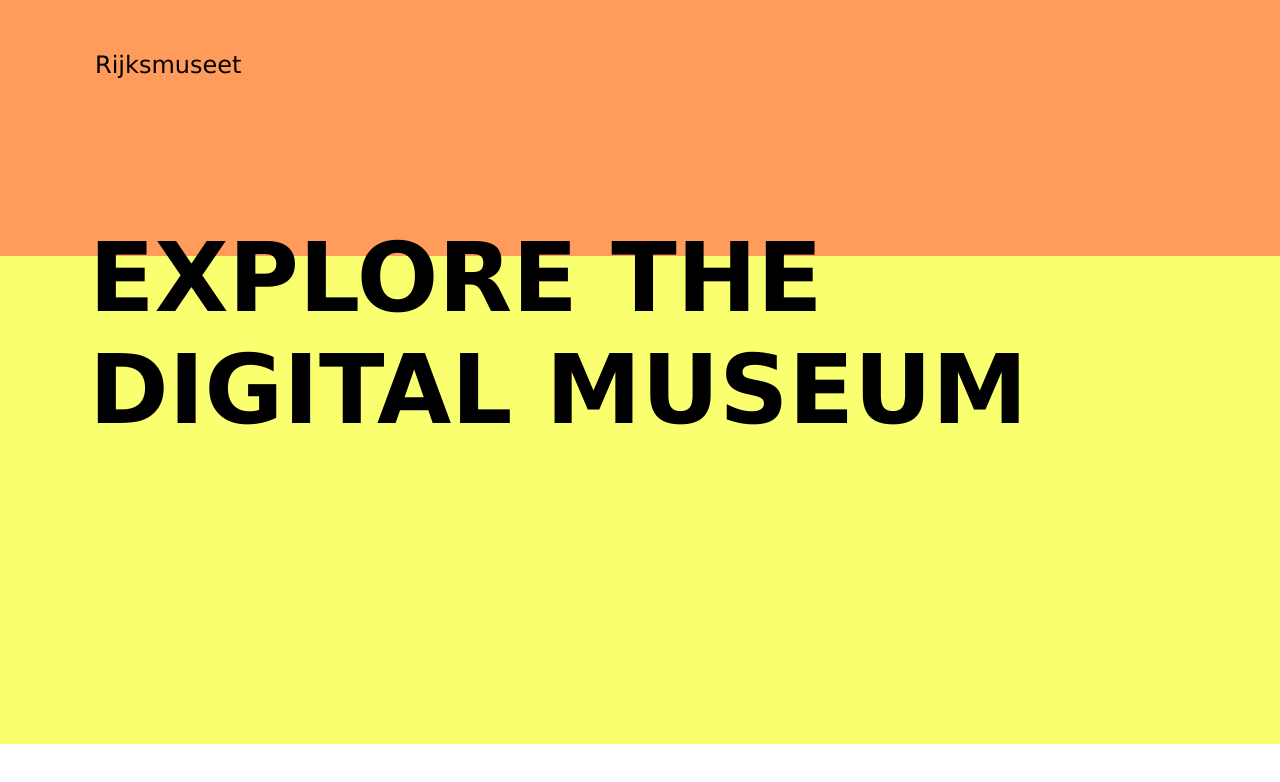
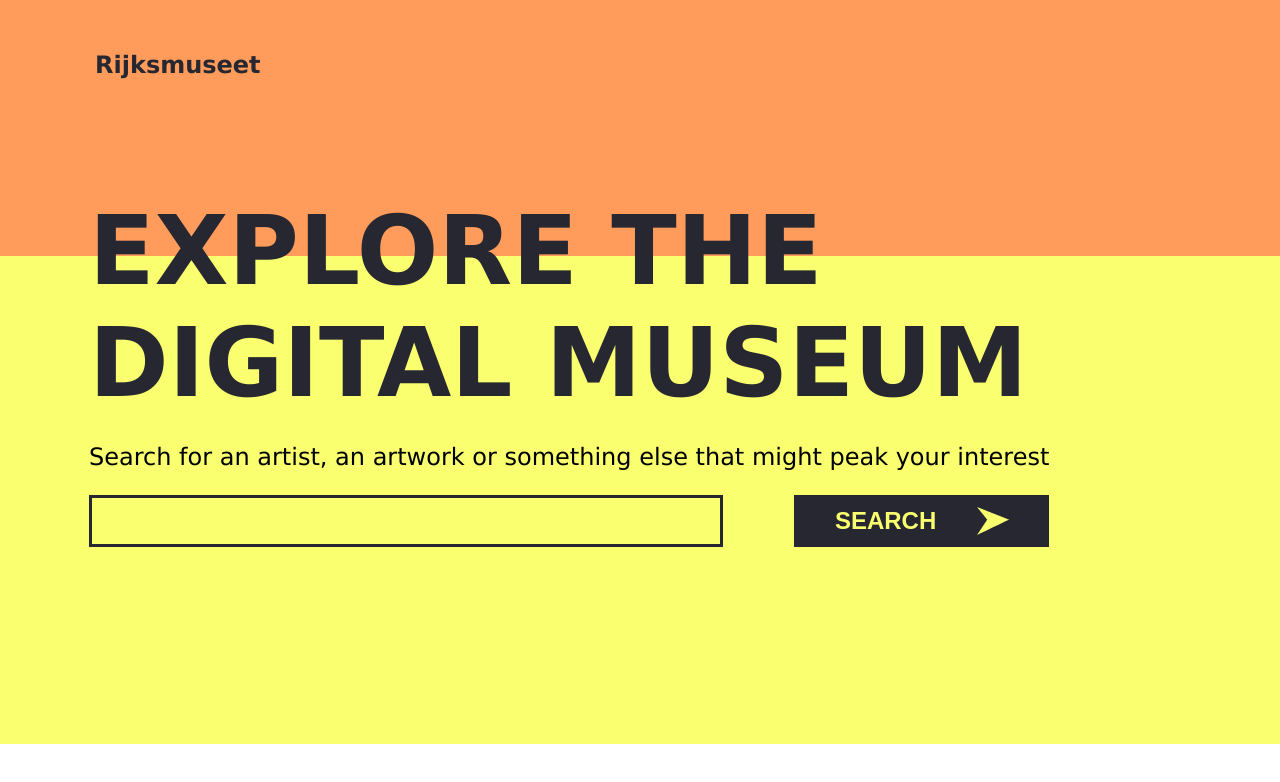
Before and after one commit to feliciaseg/digital-museum, a React (Create React App) app: page / in a window 1280 px wide. Shown: the top 782 px of the page. Built offline with nearby package versions, Linux system fonts and the light colour scheme.

Commit message:
''landing'' component done

```diff
--- /dev/null
+++ b/src/components/SPlanding.tsx
@@ -0,0 +1,90 @@
+import { CSSProperties } from "react";
+import Header from "./header";
+import arrow from "../arrow.png";
+import { yellowBg } from "../css";
+
+const yellowBox: CSSProperties = {
+  flex: 1,
+  height: "30.5rem",
+};
+
+const h2: CSSProperties = {
+  margin: 0,
+  fontSize: 96,
+  fontWeight: 900,
+  color: "#262730",
+};
+
+const container: CSSProperties = {
+  position: "absolute",
+  top: 195,
+  left: 89,
+  display: "flex",
+  flexDirection: "column",
+};
+
+const input: CSSProperties = {
+  outline: "none",
+  border: 3,
+  borderStyle: "solid",
+  borderColor: "#262730",
+  height: 52,
+  width: 634,
+  backgroundColor: "#FAFF70",
+  color: "#262730",
+  fontWeight: 300,
+  fontSize: 24,
+  padding: 0,
+};
+
+const p: CSSProperties = {
+  fontWeight: 300,
+  fontSize: 24,
+};
+const search: CSSProperties = {
+  display: "flex",
+  justifyContent: "space-between",
+};
+const button: CSSProperties = {
+  backgroundColor: "#262730",
+  color: "#FAFF70",
+  fontSize: 24,
+  fontWeight: 700,
+  height: 52,
+  width: 255,
+  outline: "none",
+  border: 3,
+  padding: 0,
+  display: "flex",
+  alignItems: "center",
+  justifyContent: "space-evenly",
+};
+
+interface Props {}
+
+function Landing(props: Props) {
+  return (
+    <div>
+      <Header h="16rem" c="#FF9C5B" />
+      <div style={container}>
+        <h2 style={h2}>
+          EXPLORE THE <br />
+          DIGITAL MUSEUM
+        </h2>
+        <p style={p}>
+          Search for an artist, an artwork or something else that might peak
+          your interest
+        </p>
+        <div style={search}>
+          <input style={input} type="text" />
+          <button style={button}>
+            SEARCH <img src={arrow} alt="arrow" />
+          </button>
+        </div>
+      </div>
+      <div style={{...yellowBg, ...yellowBox }}/>
+    </div>
+  );
+}
+
+export default Landing;
--- a/src/components/header.tsx
+++ b/src/components/header.tsx
@@ -3,6 +3,8 @@ import { CSSProperties } from "react";
 
 const style: CSSProperties = {
   fontSize: 24,
+  fontWeight: 900,
+  color: "#262730",
   position: "absolute",
   top: 51,
   left: 95,
--- a/src/components/landing.tsx
+++ /dev/null
@@ -1,35 +0,0 @@
-import { CSSProperties } from "react";
-import Header from "./header"
-
-
-const yellow: CSSProperties = {
-    flex: 1,
-    height: "30.5rem",
-    backgroundColor: "#FAFF70",
-}
-
-const h2: CSSProperties = {
-    margin:0,
-    position: "absolute",
-    top: 222,
-    left: 89,
-    fontSize: 96,
-}
-
-
-
-interface Props {
-
-}
-
-function Landing(props: Props) {
-  return (
-    <div>
-    <h2 style = {h2}> EXPLORE THE <br/>DIGITAL MUSEUM</h2>
-    <Header h="16rem" c="#FF9C5B" />
-    <div style = {yellow}/>
-    </div>
-  );
-}
-
-export default Landing;
--- a/src/routes/StartPage.tsx
+++ b/src/routes/StartPage.tsx
@@ -1,7 +1,6 @@
 import React from "react";
 
-import { CSSProperties } from "react";
-import Landing from "../components/landing";
+import Landing from "../components/SPlanding";
 
 interface Props {}
 
@@ -10,11 +9,7 @@ interface State {
   isLoaded: boolean;
   error: string;
 }
-const container: CSSProperties = {
-  flex: 1,
-  height: "30.5rem",
-  backgroundColor: "#FAFF70",
-};
+
 class StartPage extends React.Component<Props, State> {
   // constructor(props: Props) {
   //   super(props);
```
Also changed, not shown: src/arrow.png (added), src/components/SPcollection.tsx (added).
